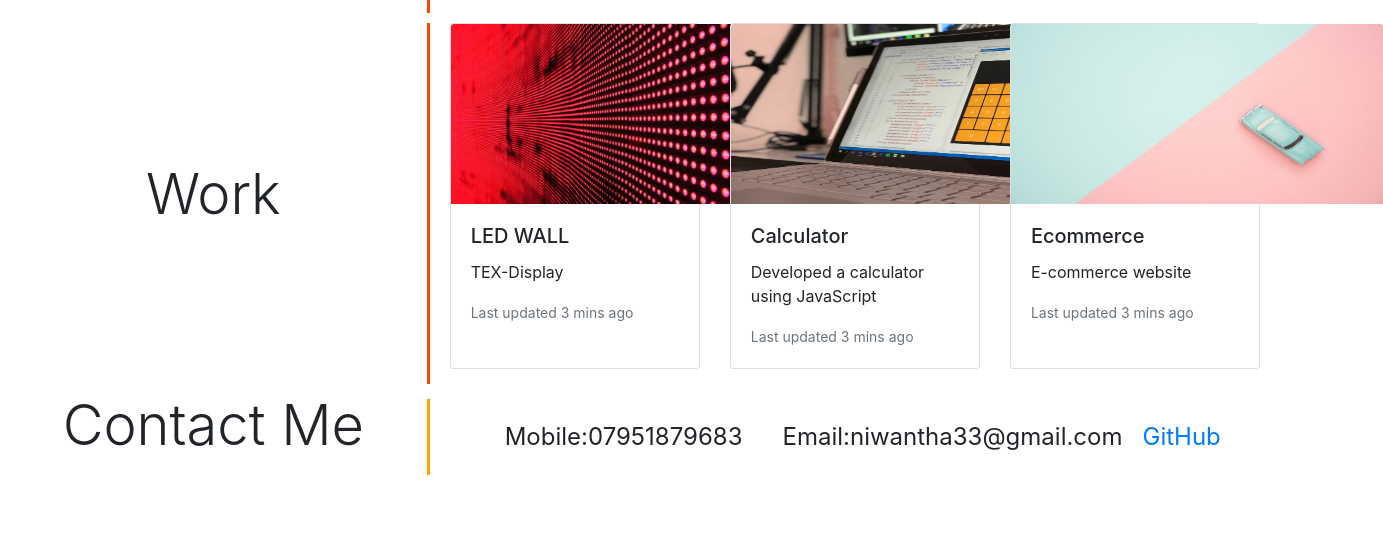
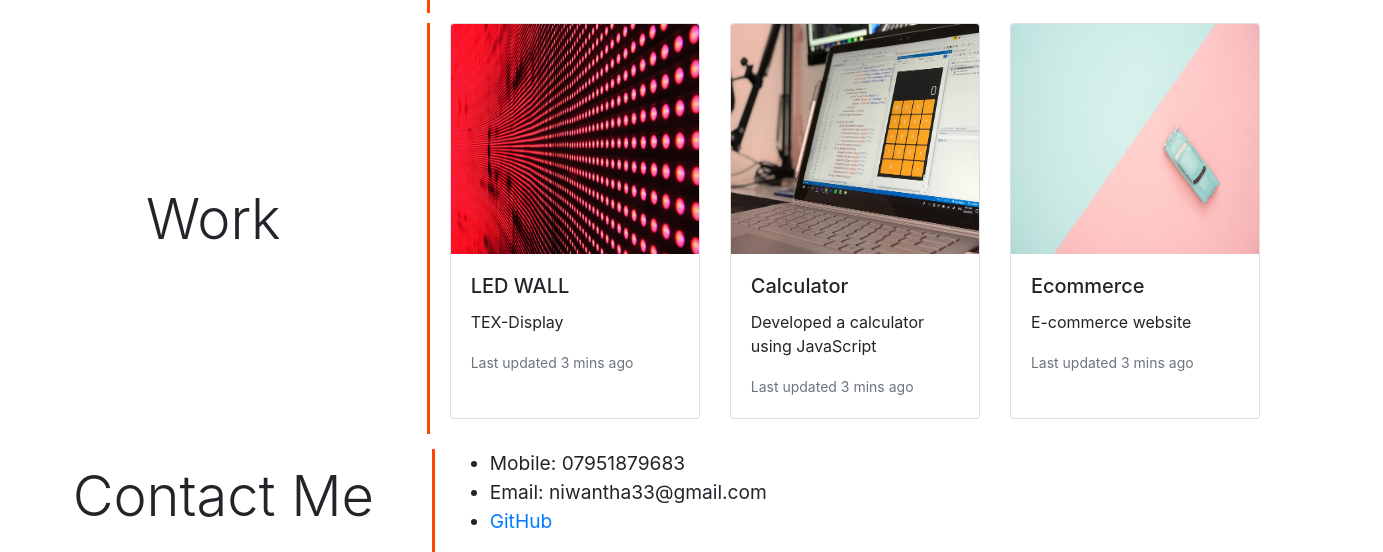
Before and after one commit to niwantha33/Bootstrap-Portfolio, a plain HTML site: page index.html in a window 1280 px wide. Shown: the part 639-1191 px from the top of the page, 1383 px wide, since content can reach past the window. Before the commit the page ends 1114 px from the top, so only its background shows below. Drawn offline with nearby package versions, Linux system fonts and the light colour scheme.

Commit message:
updated css.

```diff
--- a/css/index.css
+++ b/css/index.css
@@ -16,6 +16,7 @@
     /* border: 2px solid black; */
 
 }
+
 .nav-link {
     /* background-color: #972fff; */
     /* color: white; */
@@ -26,6 +27,7 @@
     margin: 10px;
 
 }
+
 /*
 .my-nav-link {
     width: 20%;
@@ -36,7 +38,8 @@
 .nav-sub-link {
     background-color: orange;
 }
-.my-text-size{
+
+.my-text-size {
 
     font-size: 1.4rem;
 }
@@ -55,35 +58,63 @@ Break-points:
 /* button on the jumbotron */
 
 
-.my-aboutme-row
-{
+.my-aboutme-row {
     border-left: 3px solid orangered;
 }
 
-.my-work-row{
+.my-work-row {
     margin-top: 10px;
     border-left: 3px solid orangered;
 
 }
-.my-text-size
-{
+
+.article-row-work-card-2 {
+    margin-bottom: 15px;
+    margin-left: 5px;
+    margin-right: 5px;
+}
+.card img{
+    height: 230px;
+}
+.my-text-size {
     font-size: 1.4rem;
 }
-.my-footer
-{
-    margin-top:15px;
-    border-left: 3px solid orange;
 
+.my-footer-row {
+    margin-top: 15px;
+    margin-right:0px;
+    margin-left: 0px;
+    font-size: 1.2rem;
 }
 
-.contact-list{
-    list-style: none;
-    display: flex;
-    font-size:1.5rem;
-
+.my-add-border {
+    /* margin-left: 15px; */
+    border-left: 3px solid orangered;
 }
 
-.contact-list, a {
-    margin: 10px;
-    padding: 10px;
+.contact-list
+ul {
+    padding-left: 1em !important;
+    margin-left: 1em;
 }
+
+.contact-list>li{
+    list-style-type: disc !important;
+}
+
+
+@media (max-width: 575.98px) {
+    .my-footer-row {
+        border: none;
+        font-size: 1.2rem;
+        /* margin-left: 15px; */
+    }
+
+    .my-aboutme-row {
+        border: none;
+    }
+
+    .my-work-row {
+        border: none;
+    }
+}
--- a/index.html
+++ b/index.html
@@ -33,10 +33,10 @@
                         <a class="nav-link" href="#aboutme">About&nbspMe <span class="sr-only">(current)</span></a>
                     </li>
                     <li class="nav-item">
-                        <a class="nav-link" href="#">Work</a>
+                        <a class="nav-link" href="#work">Work</a>
                     </li>
                     <li class="nav-item">
-                        <a class="nav-link" href="#">Contact&nbspMe</a>
+                        <a class="nav-link" href="#contactme">Contact&nbspMe</a>
                     </li>
                     <li class="nav-item dropdown">
                         <a class="nav-link dropdown-toggle" href="#" role="button" data-toggle="dropdown"
@@ -73,7 +73,7 @@
 
     <article class="container-fluid article-all">
         <!-- <article class=" row article-1 align-items-start justify-content-md-center " id="#aboutme">  -->
-        <article class="row article-row-aboutme" id="#aboutme">
+        <article class="row article-row-aboutme" id="aboutme">
             <div class="col-sm-3 col-xs-3 col-lg-4  align-self-center">
                 <!-- change the text size using my-text-size -->
                 <h3 class="display-4 text-center">About&nbsp;Me</h3>
@@ -88,7 +88,8 @@
             </div>
         </article>
 
-        <article class="row article-row-work-card">
+        <!-- work section -->
+        <article class="row article-row-work-card" id="work">
             <article class="col-sm-3 col-xs-3 col-lg-4  align-self-center">
                 <!-- change the text size using my-text-size -->
                 <h3 class="display-4 text-center">Work</h3>
@@ -107,11 +108,13 @@
                         </div>
                       </div>
                 </article> -->
-                <article class="row article-row-work-card-2" style="margin-bottom: 15px; margin-left: 5px; margin-right: 5px;">
+                <!-- style="margin-bottom: 15px; margin-left: 5px; margin-right: 5px;" -->
+                <article class="row article-row-work-card-2">
                     <!-- sub projects cards -->
                     <div class="card-deck">
                         <div class="card">
-                            <img class="card-img-top" src="./images/02-portfolio-1.jpg" alt="Card image cap" style="width:372px;height:180px;">
+                            <!-- style="width:3px;height:180px;" -->
+                            <img class="card-img-top" src="./images/02-portfolio-1.jpg" alt="Card image cap" >
                             <div class="card-body">
                                 <h5 class="card-title">LED WALL</h5>
                                 <p class="card-text">TEX-Display</p>
@@ -119,7 +122,7 @@
                             </div>
                         </div>
                         <div class="card">
-                            <img class="card-img-top" src="./images/02-portfolio-2.jpg" alt="Card image cap" style="width:372px;height:180px;">
+                            <img class="card-img-top" src="./images/02-portfolio-2.jpg" alt="Card image cap" >
                             <div class="card-body">
                                 <h5 class="card-title">Calculator</h5>
                                 <p class="card-text">Developed a calculator using JavaScript</p>
@@ -127,7 +130,7 @@
                             </div>
                         </div>
                         <div class="card">
-                            <img class="card-img-top" src="./images/02-portfolio-3.jpg" alt="Card image cap" style="width:372px;height:180px;">
+                            <img class="card-img-top" src="./images/02-portfolio-3.jpg" alt="Card image cap" >
                             <div class="card-body">
                                 <h5 class="card-title">Ecommerce</h5>
                                 <p class="card-text">E-commerce website</p>
@@ -138,25 +141,25 @@
                 </article>
             </article>
         </article>
-        <article class="row" id="#contactme">
+        <!-- footer -->
+        <article class="row my-footer-row" id="contactme" >
             <div class="col-sm-3 col-xs-3 col-lg-4  align-self-center">
                 <!-- change the text size using my-text-size -->
                 <h3 class="display-4 text-center">Contact&nbsp;Me</h3>
             </div>
             <!-- add margin to display text -->
-            <div class="col-sm-3 col-xs-3 col-lg-8 my-footer">
+            <div class="col-sm-3 col-xs-3 col-lg-8 my-add-border" >
                 <ul class="contact-list">
-                    <li><a href=""></a>Mobile:07951879683</li>
-                    <li><a href=""></a>Email:niwantha33@gmail.com</li>
-                    <li><a href="github.com/niwantha33">GitHub</a></li>
-
+                    <li><a href="#"></a>Mobile:&nbsp;07951879683</li>
+                    <li><a href="#"></a>Email:&nbsp;niwantha33@gmail.com</li>
+                    <li><a href="www.github.com/niwantha33">GitHub</a></li>
                 </ul>
 
             </div>
         </article>
+    </article>
 
 
-    </article>
 
 
 
```
Also changed, not shown: images/img-1.png (added), images/img-2.png (added), images/img-3.png (added), 1 other file.
